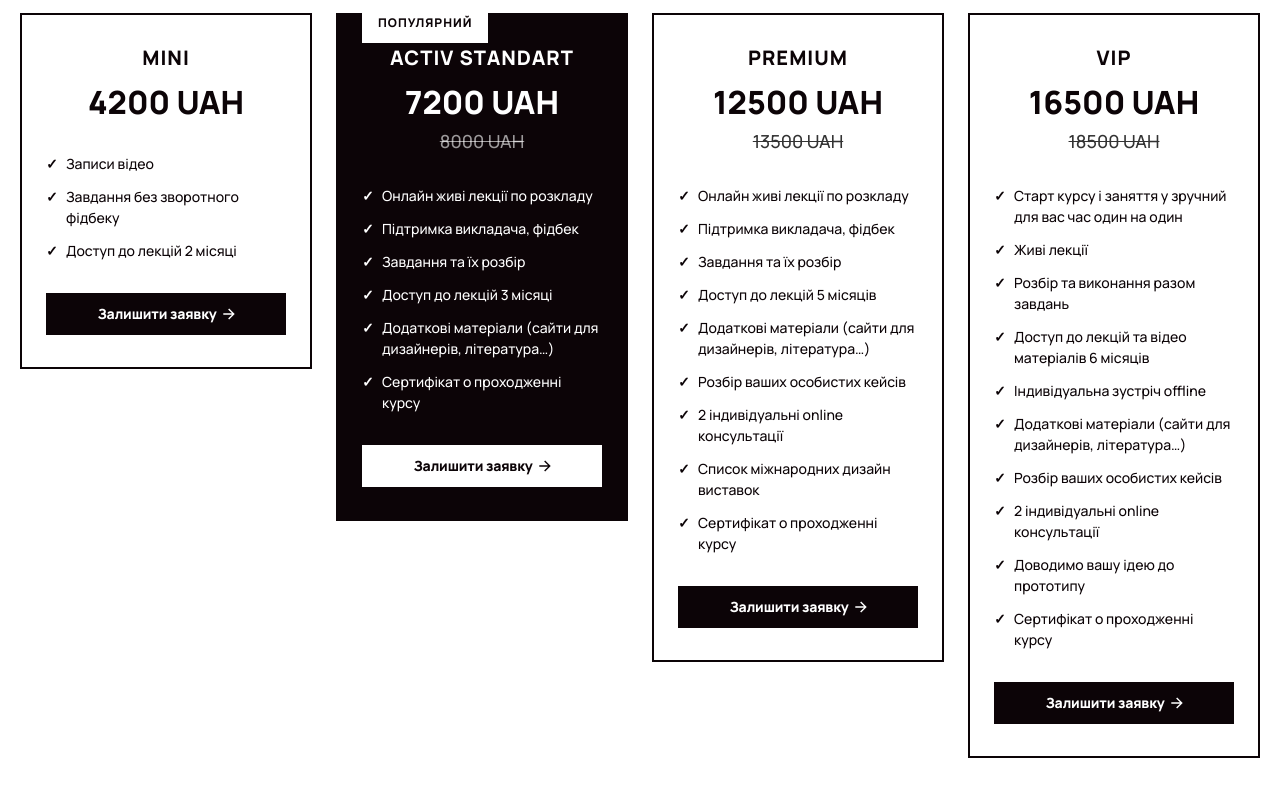
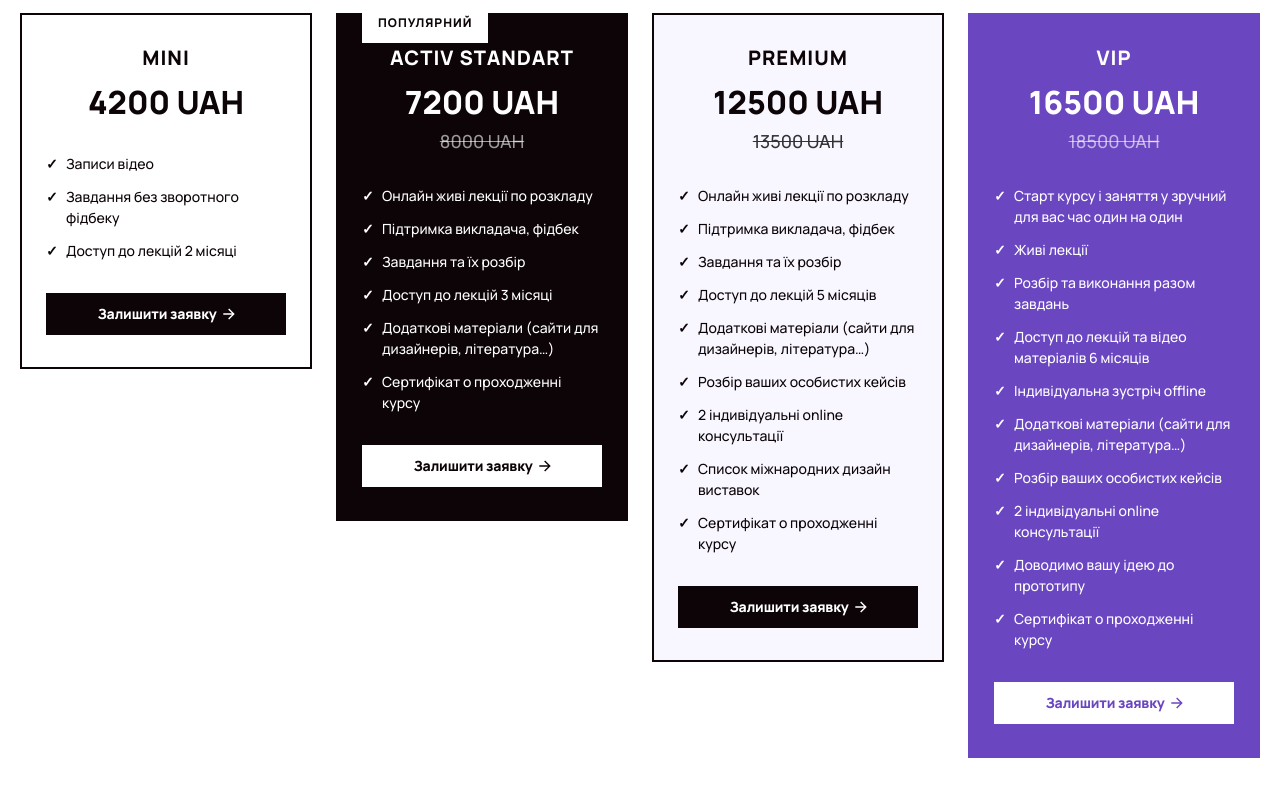
Before and after one commit to shaggspeare/cmf-wf, a Next.js app: page / in a window 1280 px wide. Shown: the part 9960-10760 px from the top of the page. Built offline with nearby package versions, Linux system fonts and the light colour scheme.

Commit message:
add colors to pricing plans

```diff
--- a/src/components/PricingSection.tsx
+++ b/src/components/PricingSection.tsx
@@ -6,6 +6,8 @@ interface PricingPlan {
   originalPrice?: string;
   features: string[];
   isPopular?: boolean;
+  isPremium?: boolean;
+  isVip?: boolean;
 }
 
 export default function PricingSection() {
@@ -47,7 +49,8 @@ export default function PricingSection() {
         "2 індивідуальні online консультації",
         "Список міжнародних дизайн виставок",
         "Сертифікат о проходженні курсу"
-      ]
+      ],
+      isPremium: true
     },
     {
       name: "VIP",
@@ -64,7 +67,8 @@ export default function PricingSection() {
         "2 індивідуальні online консультації",
         "Доводимо вашу ідею до прототипу",
         "Сертифікат о проходженні курсу"
-      ]
+      ],
+      isVip: true
     }
   ];
 
@@ -79,7 +83,7 @@ export default function PricingSection() {
 
           <div className="pricing-layout">
             {pricingPlans.map((plan, index) => (
-              <div key={index} className={`pricing-card ${plan.isPopular ? 'is-popular' : ''}`}>
+              <div key={index} className={`pricing-card ${plan.isPopular ? 'is-popular' : ''} ${plan.isPremium ? 'is-premium' : ''} ${plan.isVip ? 'is-vip' : ''}`}>
                 {plan.isPopular && (
                   <div className="pricing-popular-badge">Популярний</div>
                 )}
--- a/src/components/styles/PricingSection.css
+++ b/src/components/styles/PricingSection.css
@@ -110,6 +110,42 @@
 
 .pricing-card.is-popular .pricing-original-price {
   color: rgba(255, 255, 255, 0.6);
+}
+
+.pricing-card.is-premium {
+  background-color: #f8f6ff !important;
+  border-color: var(--dark) !important;
+  color: var(--dark) !important;
+}
+
+.pricing-card.is-premium:hover {
+  box-shadow: 8px 8px 0 #e0d9ff !important;
+}
+
+.pricing-card.is-vip {
+  background-color: #6b46c1 !important;
+  border-color: #6b46c1 !important;
+  color: var(--white) !important;
+}
+
+.pricing-card.is-vip:hover {
+  box-shadow: 8px 8px 0 #553c9a !important;
+}
+
+.pricing-card.is-vip .pricing-original-price {
+  color: rgba(255, 255, 255, 0.6);
+}
+
+.pricing-card.is-vip .primary-btn {
+  background-color: var(--white);
+  color: #6b46c1;
+  border-color: var(--white);
+}
+
+.pricing-card.is-vip .primary-btn:hover {
+  background-color: #e0d9ff;
+  color: #553c9a;
+  border-color: #e0d9ff;
 }
 
 .pricing-features {
```
